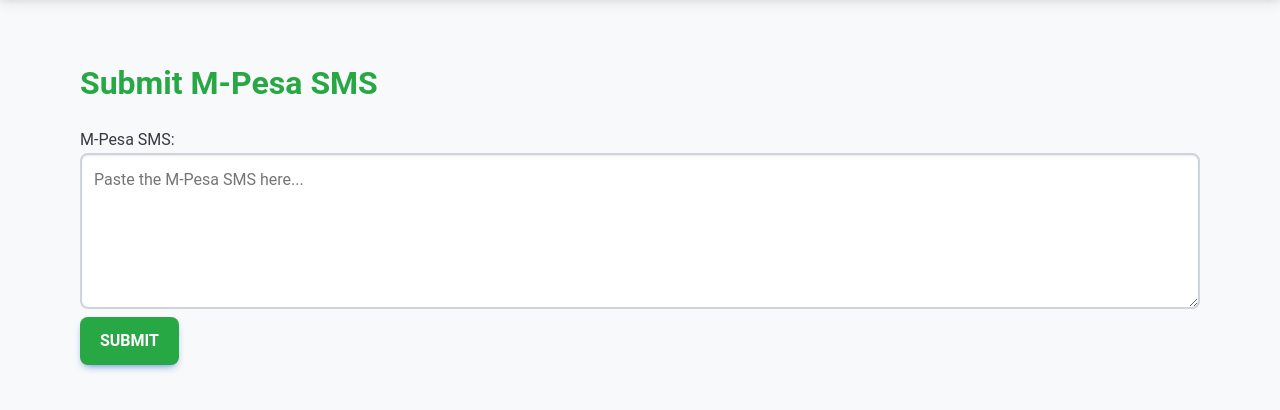
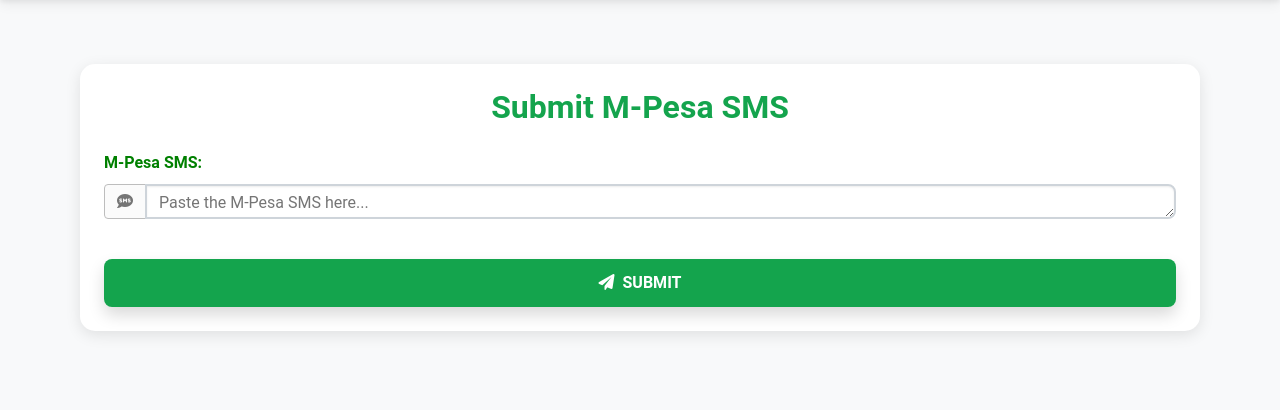
Before and after one commit to phantom-kali/ExpenseTracker, a Django app: page /payment/submit_mpesa_sms/ in a window 1280 px wide. Shown: the part 59-469 px from the top of the page. Run offline with Django 5.2, Linux system fonts and the light colour scheme; the visitor is signed in with stand-in values (Sample User, id 1); some libraries are stand-ins or nearby versions.

Commit message:
wrap M-Pesa SMS form in card layout for improved structure             - apply modern button styles with icons and hover effects

```diff
--- a/templates/mpesa/mpesa_sms.html
+++ b/templates/mpesa/mpesa_sms.html
@@ -1,16 +1,70 @@
 {% extends "base.html" %}
+
+{% block extra_css %}
+<style>
+    .container {
+        padding-top: 50px;
+        max-width: 600px;
+    }
+
+    .card {
+        border: none;
+        border-radius: 10px;
+        box-shadow: 0 4px 8px rgba(0, 0, 0, 0.1);
+    }
+
+    .form-control:focus {
+        border-color: #28a745;
+        box-shadow: 0 0 0 0.2rem rgba(40, 167, 69, 0.25);
+    }
+
+    .btn-success {
+        background-color: #28a745;
+        border: none;
+        border-radius: 25px;
+        font-size: 1.1rem;
+        padding: 10px;
+        transition: all 0.3s ease;
+    }
+
+    .btn-success:hover {
+        background-color: #218838;
+        box-shadow: 0 4px 8px rgba(0, 0, 0, 0.2);
+    }
+
+    .input-group-text {
+        border-right: 0;
+    }
+
+    .form-label {
+        font-weight: 500;
+        color: #495057;
+    }
+
+</style>
+{% endblock %}
 
 {% block content %}
 <div class="container">
-    <h2>Submit M-Pesa SMS</h2>
+    <div class="card mx-auto">
+        <div class="card-body p-4">
+            <h2 class="text-center text-success mb-4" style="font-weight: 600;">Submit M-Pesa SMS</h2>
             <form method="POST" action="{% url 'submit_mpesa_sms' %}">
                 {% csrf_token %}
-        <div class="form-group">
-            <label for="sms_text">M-Pesa SMS:</label>
+                <div class="form-group mb-4">
+                    <label for="sms_text" class="form-label">M-Pesa SMS:</label>
+                    <div class="input-group">
+                        <span class="input-group-text bg-light">
+                            <i class="fas fa-sms text-muted"></i>
+                        </span>
                         <textarea name="sms_text" id="sms_text" class="form-control" rows="5" placeholder="Paste the M-Pesa SMS here..." required></textarea>
                     </div>
-        <button type="submit" class="btn btn-primary mt-2">Submit</button>
+                </div>
+                <button type="submit" class="btn btn-success w-100 mt-3 shadow">
+                    <i class="fas fa-paper-plane me-2"></i>Submit
+                </button>
             </form>
-
+        </div>
+    </div>
 </div>
 {% endblock %}
```
Lines whose indentation alone changed are shown as unchanged.
